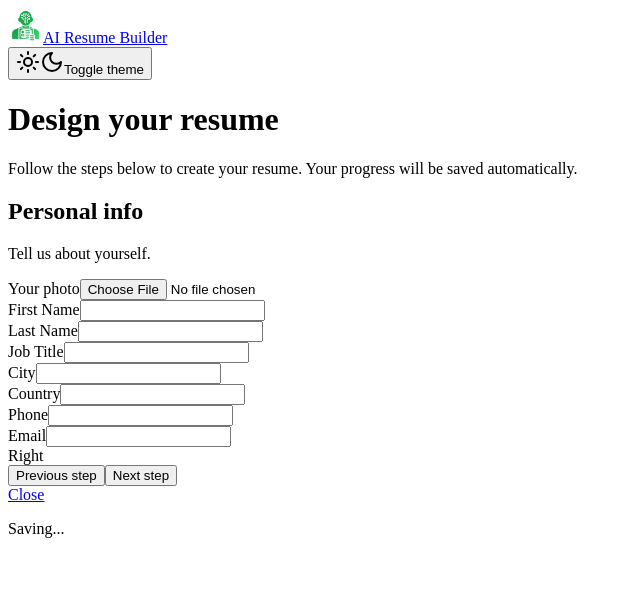
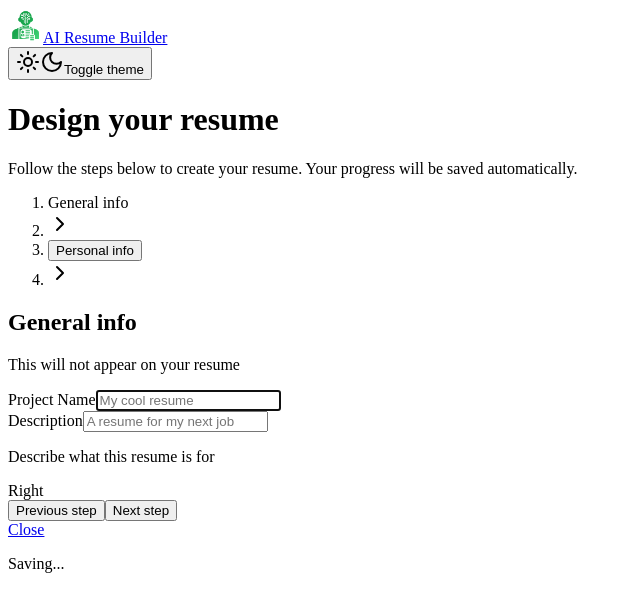
Before and after one commit to AbdullahTami/resume-builder, a Next.js app: page /editor in a window 1280 px wide. Shown: the top 612 px of the page, without its empty margins (0-640 px from the left). Built offline with nearby package versions, Linux system fonts and the light colour scheme.

Commit message:
form switching breadcrumbs done

```diff
--- /dev/null
+++ b/src/app/(main)/editor/_components/Breadcrumbs.tsx
@@ -0,0 +1,45 @@
+import {
+  Breadcrumb,
+  BreadcrumbItem,
+  BreadcrumbLink,
+  BreadcrumbList,
+  BreadcrumbPage,
+  BreadcrumbSeparator,
+} from "@/components/ui/breadcrumb";
+import React from "react";
+import { steps } from "../steps";
+
+interface BreadcrumbsProps {
+  currentStep: string;
+  setCurrentStep: (step: string) => void;
+}
+
+export default function Breadcrumbs({
+  currentStep,
+  setCurrentStep,
+}: BreadcrumbsProps) {
+  return (
+    <div className="flex justify-center">
+      <Breadcrumb>
+        <BreadcrumbList>
+          {steps.map((step) => (
+            <React.Fragment key={step.key}>
+              <BreadcrumbItem>
+                {step.key === currentStep ? (
+                  <BreadcrumbPage>{step.title}</BreadcrumbPage>
+                ) : (
+                  <BreadcrumbLink asChild>
+                    <button onClick={() => setCurrentStep(step.key)}>
+                      {step.title}
+                    </button>
+                  </BreadcrumbLink>
+                )}
+              </BreadcrumbItem>
+              <BreadcrumbSeparator className="last:hidden" />
+            </React.Fragment>
+          ))}
+        </BreadcrumbList>
+      </Breadcrumb>
+    </div>
+  );
+}
--- a/src/app/(main)/editor/_components/ResumeEditor.tsx
+++ b/src/app/(main)/editor/_components/ResumeEditor.tsx
@@ -4,8 +4,25 @@
 import React from "react";
 import GeneralInfoForm from "./forms/GeneralInfoForm";
 import PersonalInfoForm from "./forms/PersonalInfoForm";
+import { useSearchParams } from "next/navigation";
+import { steps } from "../steps";
+import Breadcrumbs from "./Breadcrumbs";
 
 export default function ResumeEditor() {
+  const searchParams = useSearchParams();
+
+  const currentStep = searchParams.get("step") || steps[0].key;
+
+  function setStep(key: string) {
+    const newSearchParams = new URLSearchParams(searchParams);
+    newSearchParams.set("step", key);
+    // Puts search params into the URL immediately not like router dot push which has to make a request back to the server
+    window.history.pushState(null, "", `?${newSearchParams.toString()}`);
+  }
+
+  const FormComponent = steps.find(
+    (step) => step.key === currentStep,
+  )?.component;
   return (
     <div className="flex grow flex-col">
       <header className="space-y-1.5 border-b px-3 py-5 text-center">
@@ -17,8 +34,9 @@
       </header>
       <main className="relative grow">
         <div className="absolute bottom-0 top-0 flex w-full overflow-auto">
-          <div className="w-full overflow-y-auto p-3 md:w-1/2">
-            <PersonalInfoForm />
+          <div className="w-full space-y-6 overflow-y-auto p-3 md:w-1/2">
+            <Breadcrumbs currentStep={currentStep} setCurrentStep={setStep} />
+            {FormComponent && <FormComponent />}
           </div>
           <div className="grow md:border-r" />
           <div className="hidden w-1/2 md:flex">Right</div>
--- /dev/null
+++ b/src/app/(main)/editor/steps.ts
@@ -0,0 +1,19 @@
+import GeneralInfoForm from "./_components/forms/GeneralInfoForm";
+import PersonalInfoForm from "./_components/forms/PersonalInfoForm";
+
+export const steps: {
+  title: string;
+  component: React.ComponentType;
+  key: string;
+}[] = [
+  {
+    title: "General info",
+    component: GeneralInfoForm,
+    key: "general-info",
+  },
+  {
+    title: "Personal info",
+    component: PersonalInfoForm,
+    key: "personal-info",
+  },
+];
```
